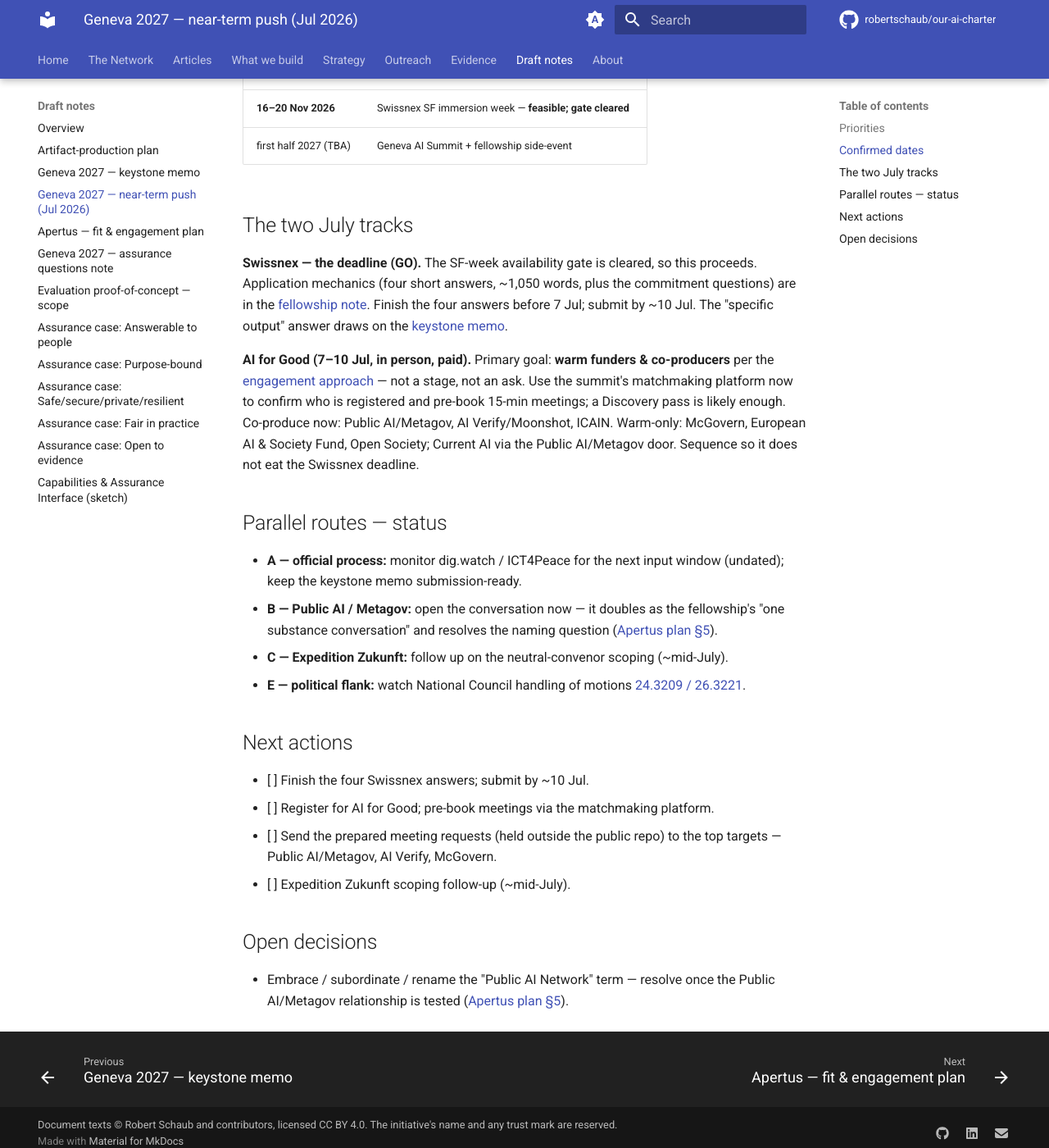
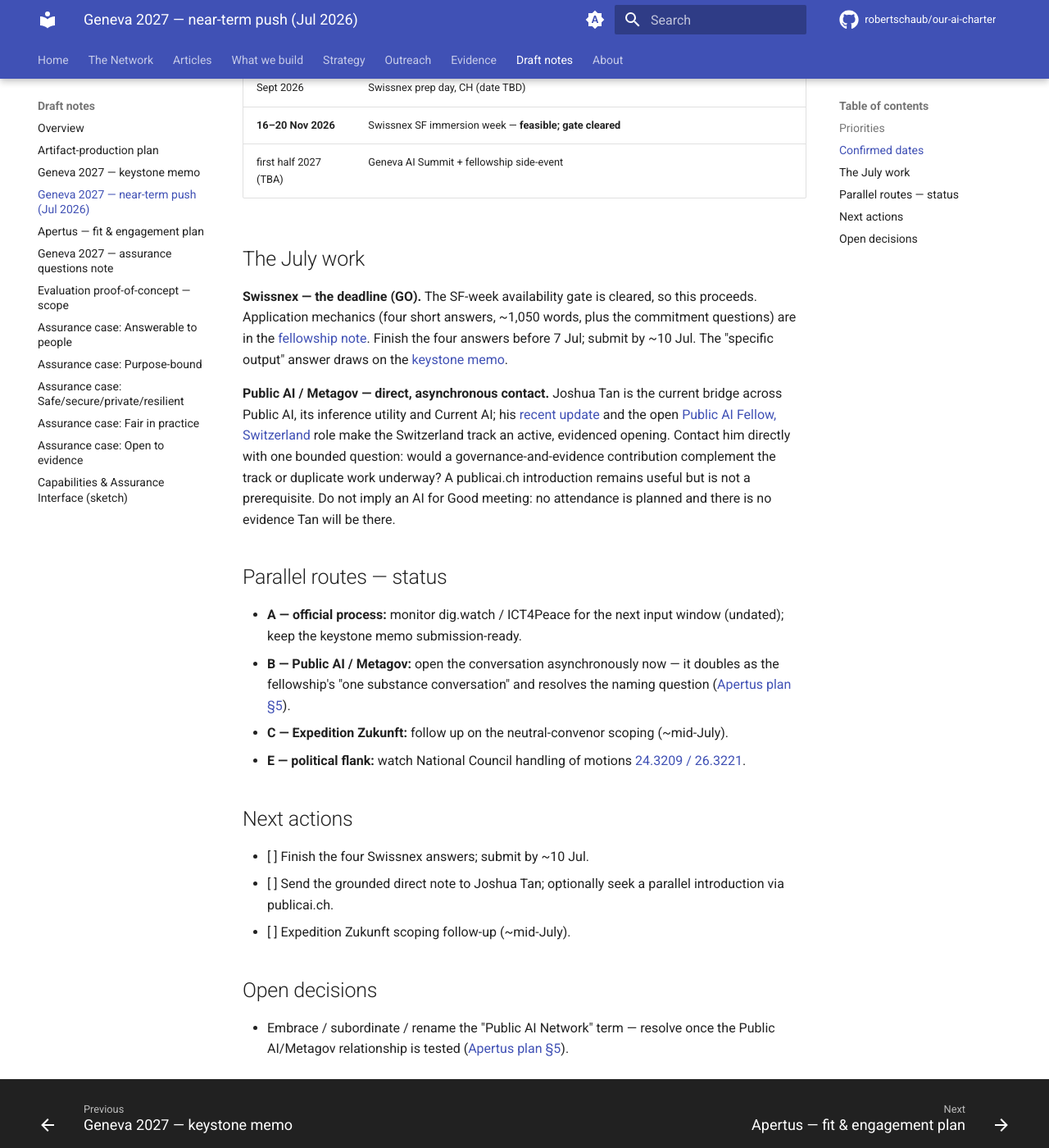
Before and after one commit to robertschaub/our-ai-charter, an MkDocs documentation site: the page built from docs/wip/geneva-2027-near-term-push.md, in a window 1280 px wide and 1400 px high, scrolled down 869 px. Shown: the whole window at 82% size. Built offline with MkDocs 1.6.1 and Material for MkDocs 9.7.7, drawn with Linux system fonts in a browser that asks for light colours; plug-ins that fetch from the network failed and are left out; comment, search, counter and statistics services are not loaded; some of the changed text lies outside the part shown.

Commit message:
docs(public-ai): ground Tan engagement route

```diff
--- a/docs/wip/geneva-2027-near-term-push.md
+++ b/docs/wip/geneva-2027-near-term-push.md
@@ -1,4 +1,4 @@
-> **Status: WORKING NOTES** — near-term action plan from a July-2026 prioritisation session. Supersede or delete after the **12 Jul** Swissnex deadline and the **7–10 Jul** AI for Good summit. Canonical detail lives in the linked docs; this note is the index + live checklist.
+> **Status: WORKING NOTES** — near-term action plan from a July-2026 prioritisation session. Supersede or delete after the **12 Jul** Swissnex deadline and the first Public AI contact. Canonical detail lives in the linked docs; this note is the index + live checklist.
 
 # Geneva 2027 — near-term push (July 2026)
 
@@ -13,7 +13,7 @@
 
 | Date | What |
 |---|---|
-| **7–10 Jul 2026** | AI for Good Global Summit, Palexpo Geneva (in person) |
+| **7–10 Jul 2026** | AI for Good Global Summit, Palexpo Geneva — context only; **no attendance planned and no outreach depends on it** |
 | **12 Jul 2026** | Swissnex fellowship application due |
 | ~mid-Jul 2026 | Expedition Zukunft scoping follow-up ([Route C](../Strategy/geneva-2027-options.md)) |
 | early Aug 2026 | Swissnex notification |
@@ -21,24 +21,23 @@
 | **16–20 Nov 2026** | Swissnex SF immersion week — **feasible; gate cleared** |
 | first half 2027 (TBA) | Geneva AI Summit + fellowship side-event |
 
-## The two July tracks
+## The July work
 
 **Swissnex — the deadline (GO).** The SF-week availability gate is cleared, so this proceeds. Application mechanics (four short answers, ~1,050 words, plus the commitment questions) are in the [fellowship note](../Strategy/geneva-2027-swissnex-fellowship.md). Finish the four answers before 7 Jul; submit by ~10 Jul. The "specific output" answer draws on the [keystone memo](geneva-2027-keystone-memo.md).
 
-**AI for Good (7–10 Jul, in person, paid).** Primary goal: **warm funders & co-producers** per the [engagement approach](../Strategy/funder-and-collaborator-engagement.md) — not a stage, not an ask. Use the summit's matchmaking platform now to confirm who is registered and pre-book 15-min meetings; a Discovery pass is likely enough. Co-produce now: Public AI/Metagov, AI Verify/Moonshot, ICAIN. Warm-only: McGovern, European AI & Society Fund, Open Society; Current AI via the Public AI/Metagov door. Sequence so it does not eat the Swissnex deadline.
+**Public AI / Metagov — direct, asynchronous contact.** Joshua Tan is the current bridge across Public AI, its inference utility and Current AI; his [recent update](https://www.linkedin.com/posts/joshuaztan_a-year-ago-public-ai-was-just-a-white-paper-activity-7458334500197048320-gZZm) and the open [Public AI Fellow, Switzerland](https://publicai.network/jobs/fellow-switzerland/) role make the Switzerland track an active, evidenced opening. Contact him directly with one bounded question: would a governance-and-evidence contribution complement the track or duplicate work underway? A publicai.ch introduction remains useful but is not a prerequisite. Do not imply an AI for Good meeting: no attendance is planned and there is no evidence Tan will be there.
 
 ## Parallel routes — status
 
 - **A — official process:** monitor dig.watch / ICT4Peace for the next input window (undated); keep the keystone memo submission-ready.
-- **B — Public AI / Metagov:** open the conversation now — it doubles as the fellowship's "one substance conversation" and resolves the naming question ([Apertus plan §5](apertus-fit-and-engagement-plan.md)).
+- **B — Public AI / Metagov:** open the conversation asynchronously now — it doubles as the fellowship's "one substance conversation" and resolves the naming question ([Apertus plan §5](apertus-fit-and-engagement-plan.md)).
 - **C — Expedition Zukunft:** follow up on the neutral-convenor scoping (~mid-July).
 - **E — political flank:** watch National Council handling of motions [24.3209 / 26.3221](../Strategy/digital-sovereignty-motions.md).
 
 ## Next actions
 
 - [ ] Finish the four Swissnex answers; submit by ~10 Jul.
-- [ ] Register for AI for Good; pre-book meetings via the matchmaking platform.
-- [ ] Send the prepared meeting requests (held outside the public repo) to the top targets — Public AI/Metagov, AI Verify, McGovern.
+- [ ] Send the grounded direct note to Joshua Tan; optionally seek a parallel introduction via publicai.ch.
 - [ ] Expedition Zukunft scoping follow-up (~mid-July).
 
 ## Open decisions
```
Also changed, not shown: CHANGELOG.md (+3 -0 lines), docs/Evidence/actors-and-landscape.md (+3 -3 lines), docs/wip/README.md (+1 -1 lines).
